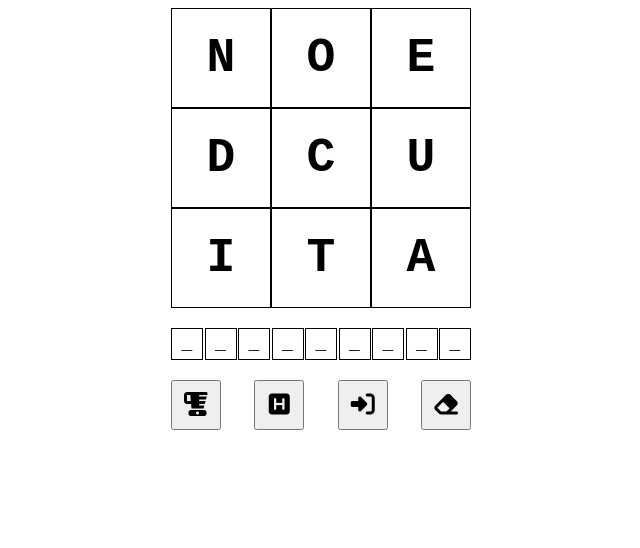
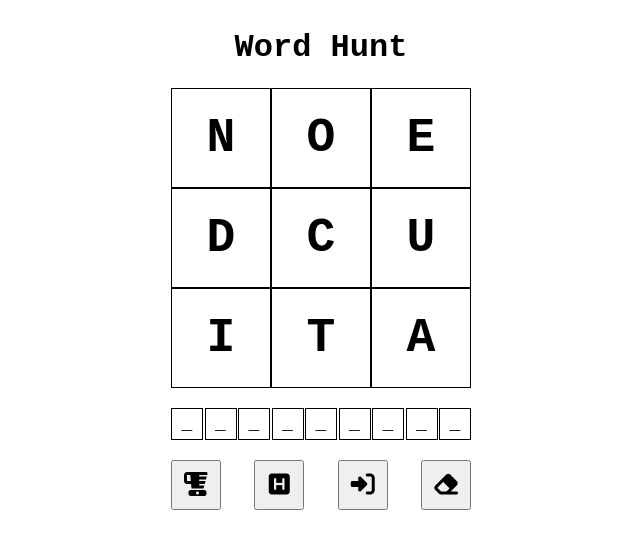
Before and after one commit to andersganander/word_hunt, a plain HTML site: page index.html in a window 1280 px wide. Shown: the whole page, without its empty margins (319-959 px from the left). Drawn offline with Linux system fonts and the light colour scheme.

Commit message:
Add heading #16

```diff
--- a/assets/css/style.css
+++ b/assets/css/style.css
@@ -13,7 +13,9 @@ body{
 
 /* Game related styles */
 #game_area{
-
+    /*display: flex;
+    justify-content : center;
+    align-items: center;*/
 }
 
 #time_score_area{
--- a/index.html
+++ b/index.html
@@ -9,7 +9,9 @@
         <title>Word Hunt</title>
     </head>
     <body>
+
         <div id="game_area">
+            <div> <h1>Word Hunt</h1></div>
             <div id="time_score_area"></div>
             <div id="board_area">
                 <div class="letter_square"></div>
```
